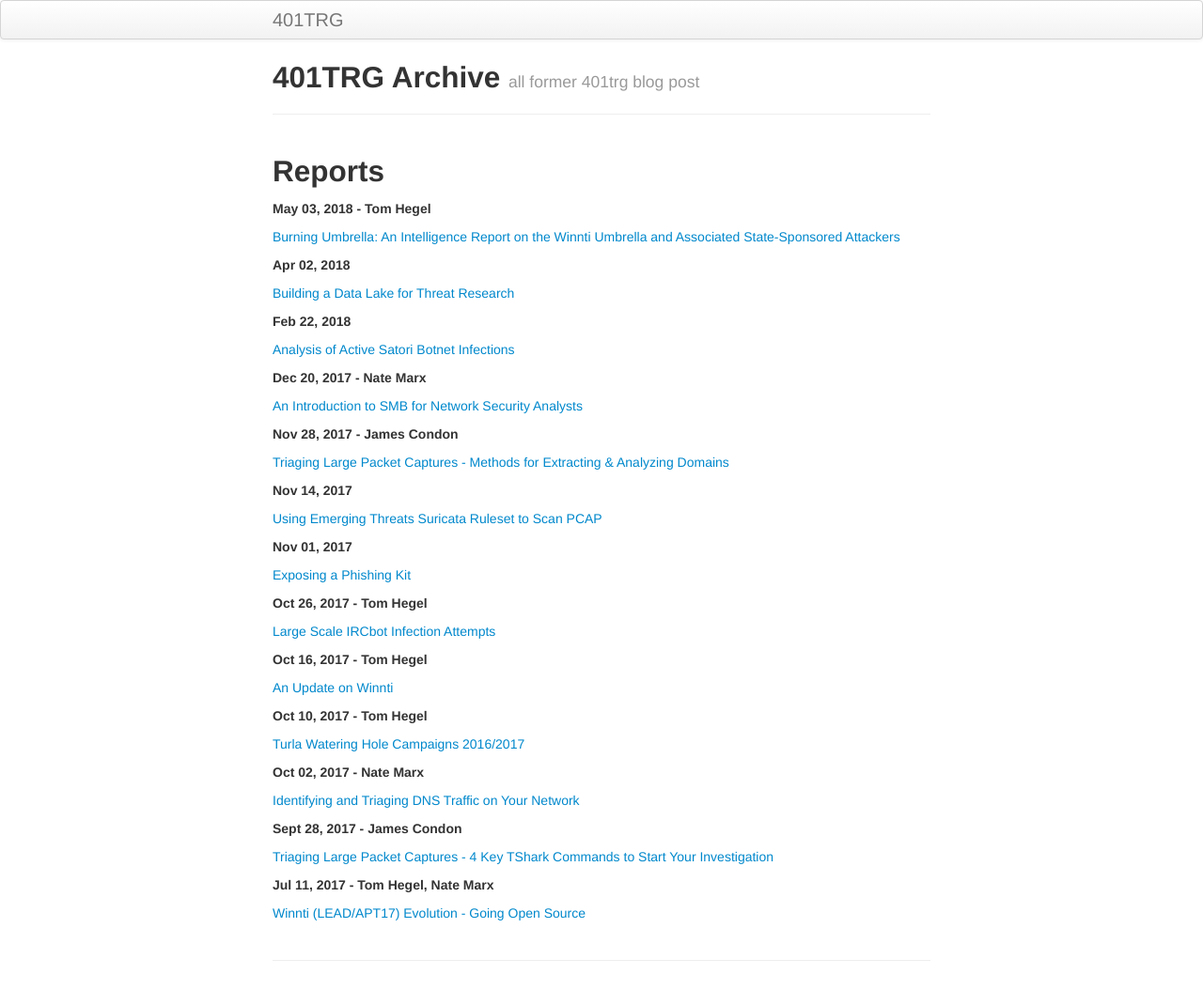
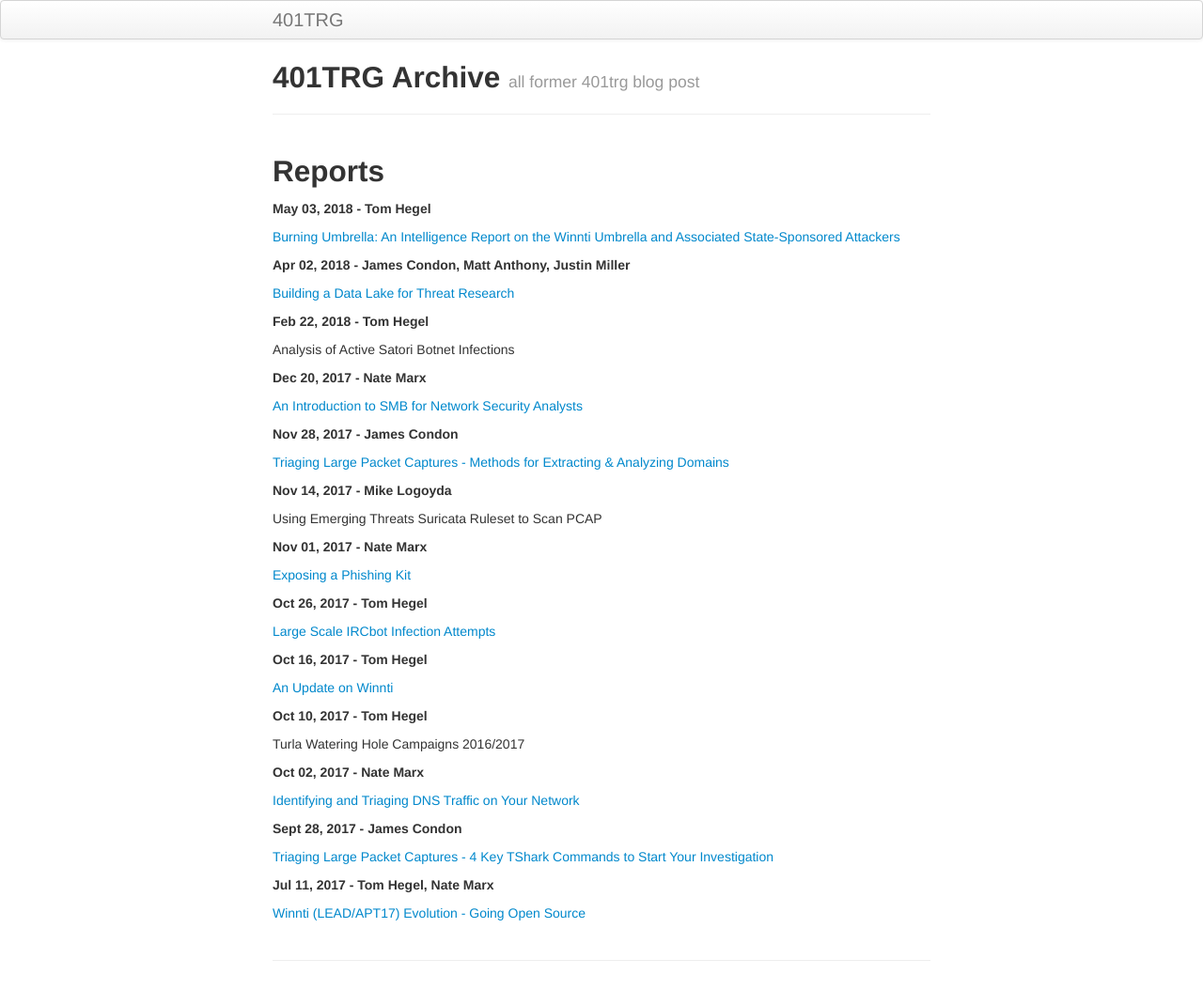
Before and after one commit to 401trg/401trg.github.io, a Jekyll site: the page built from index.md, in a window 1280 px wide. Shown: the whole page at 94% size. Built offline with Jekyll 4.4.1, drawn with Linux system fonts in a browser that asks for light colours.

Commit message:
Update index.md

```diff
--- a/index.md
+++ b/index.md
@@ -11,13 +11,13 @@ description: Archive for former 401trg blog post
 
 [Burning Umbrella: An Intelligence Report on the Winnti Umbrella and Associated State-Sponsored Attackers](pages/burning-umbrella.html)
 
-**Apr 02, 2018**
+**Apr 02, 2018 - James Condon, Matt Anthony, Justin Miller**
 
 [Building a Data Lake for Threat Research](pages/building-a-data-lake-for-threat-research.html)
 
-**Feb 22, 2018**
+**Feb 22, 2018 - Tom Hegel**
 
-[Analysis of Active Satori Botnet Infections](pages/analysis-of-active-satori-botnet-infections.html)
+Analysis of Active Satori Botnet Infections
 
 **Dec 20, 2017 - Nate Marx**
 
@@ -27,11 +27,11 @@ description: Archive for former 401trg blog post
 
 [Triaging Large Packet Captures - Methods for Extracting & Analyzing Domains](pages/triaging-large-packet-captures-methods-for-extracting-analyzing-domains.html)
 
-**Nov 14, 2017**
+**Nov 14, 2017 - Mike Logoyda**
 
-[Using Emerging Threats Suricata Ruleset to Scan PCAP](pages/using-emergingthreats-suricata-ruleset-to-scan-pcap.html)
+Using Emerging Threats Suricata Ruleset to Scan PCAP
 
-**Nov 01, 2017**
+**Nov 01, 2017 - Nate Marx**
 
 [Exposing a Phishing Kit](pages/exposing-a-phishing-kit.html)
 
@@ -45,7 +45,7 @@ description: Archive for former 401trg blog post
 
 **Oct 10, 2017 - Tom Hegel**
 
-[Turla Watering Hole Campaigns 2016/2017](pages/turla-watering-hole-campaigns-2016-2017.html)
+Turla Watering Hole Campaigns 2016/2017
 
 **Oct 02, 2017 - Nate Marx**
 
```
